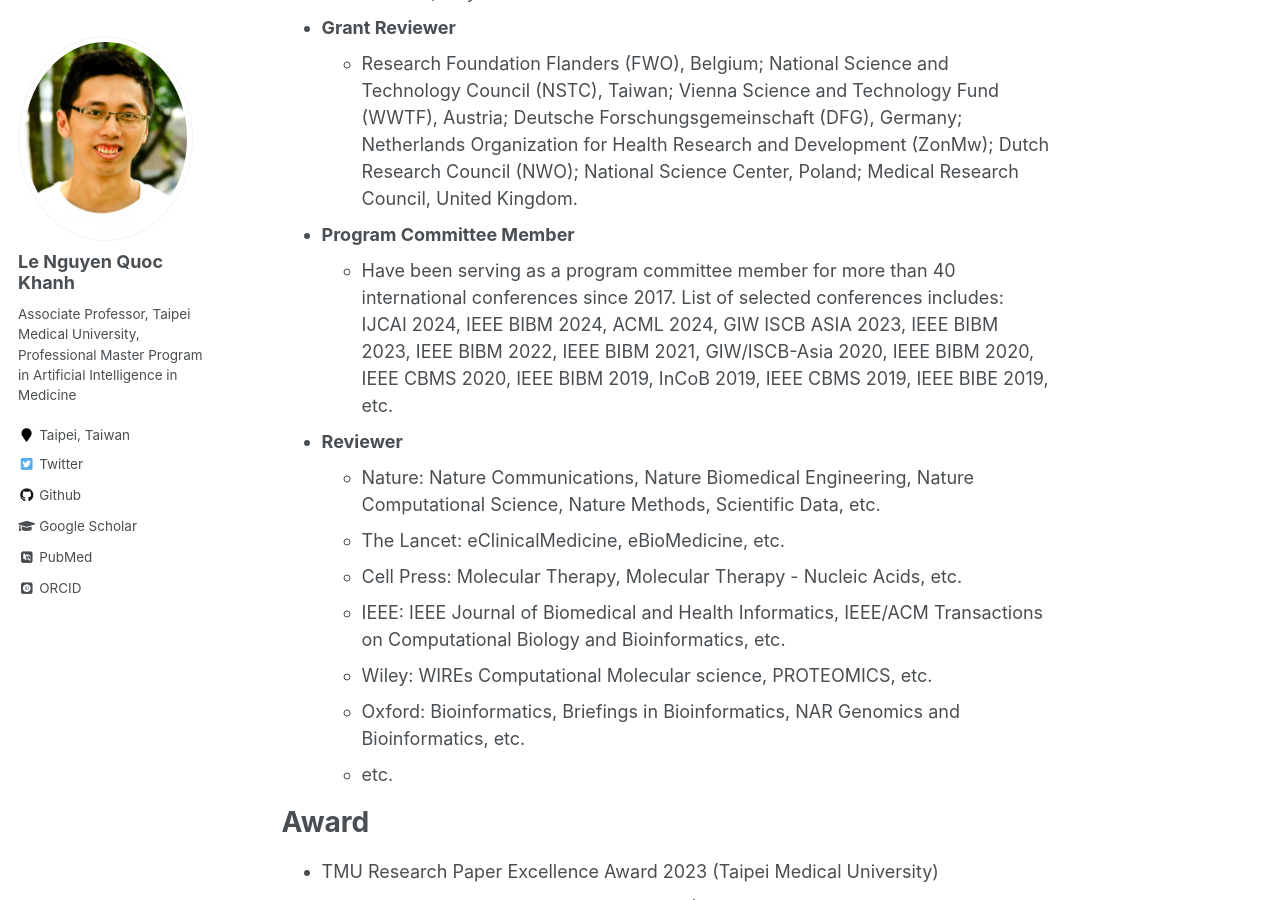
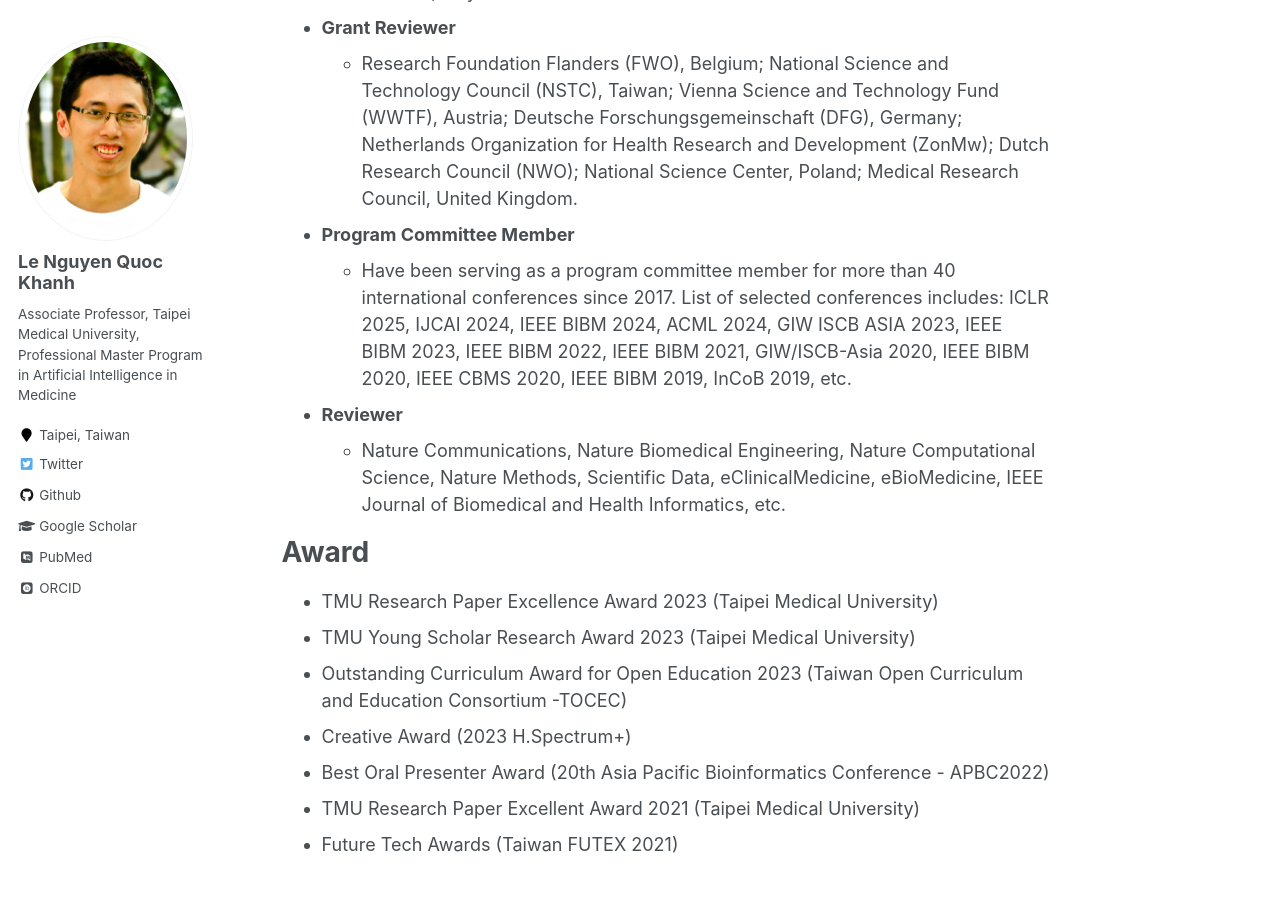
Before and after one commit to khanhlee/khanhlee.github.io, a Jekyll site: the page built from _pages/about.md, in a window 1280 px wide and 900 px high, scrolled down 1650 px. Built offline with Jekyll 4.4.1, drawn with Linux system fonts in a browser that asks for light colours; some web fonts are replaced.

Commit message:
Update about.md

```diff
--- a/_pages/about.md
+++ b/_pages/about.md
@@ -32,15 +32,9 @@ redirect_from:
 * <b>Grant Reviewer</b>
   * Research Foundation Flanders (FWO), Belgium; National Science and Technology Council (NSTC), Taiwan; Vienna Science and Technology Fund (WWTF), Austria; Deutsche Forschungsgemeinschaft (DFG), Germany; Netherlands Organization for Health Research and Development (ZonMw); Dutch Research Council (NWO); National Science Center, Poland; Medical Research Council, United Kingdom.
 * <b>Program Committee Member</b>
-  * Have been serving as a program committee member for more than 40 international conferences since 2017. List of selected conferences includes: IJCAI 2024, IEEE BIBM 2024, ACML 2024, GIW ISCB ASIA 2023, IEEE BIBM 2023, IEEE BIBM 2022, IEEE BIBM 2021, GIW/ISCB-Asia 2020, IEEE BIBM 2020, IEEE CBMS 2020, IEEE BIBM 2019, InCoB 2019, IEEE CBMS 2019, IEEE BIBE 2019, etc.
+  * Have been serving as a program committee member for more than 40 international conferences since 2017. List of selected conferences includes: ICLR 2025, IJCAI 2024, IEEE BIBM 2024, ACML 2024, GIW ISCB ASIA 2023, IEEE BIBM 2023, IEEE BIBM 2022, IEEE BIBM 2021, GIW/ISCB-Asia 2020, IEEE BIBM 2020, IEEE CBMS 2020, IEEE BIBM 2019, InCoB 2019, etc.
 * <b>Reviewer</b>
-  * Nature: Nature Communications, Nature Biomedical Engineering, Nature Computational Science, Nature Methods, Scientific Data, etc.
-  * The Lancet: eClinicalMedicine, eBioMedicine, etc.
-  * Cell Press: Molecular Therapy, Molecular Therapy - Nucleic Acids, etc.
-  * IEEE: IEEE Journal of Biomedical and Health Informatics, IEEE/ACM Transactions on Computational Biology and Bioinformatics, etc.
-  * Wiley: WIREs Computational Molecular science, PROTEOMICS, etc.
-  * Oxford: Bioinformatics, Briefings in Bioinformatics, NAR Genomics and Bioinformatics, etc.
-  * etc.
+  * Nature Communications, Nature Biomedical Engineering, Nature Computational Science, Nature Methods, Scientific Data, eClinicalMedicine, eBioMedicine, IEEE Journal of Biomedical and Health Informatics, etc.
 
 # Award
   * TMU Research Paper Excellence Award 2023 (Taipei Medical University)
```
